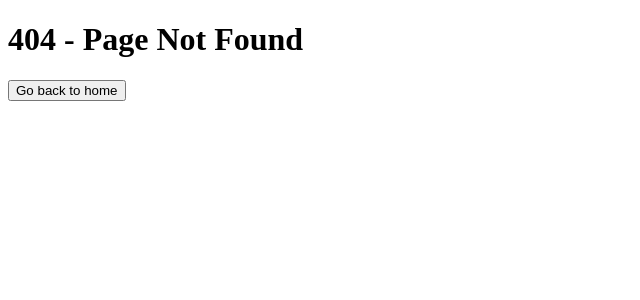
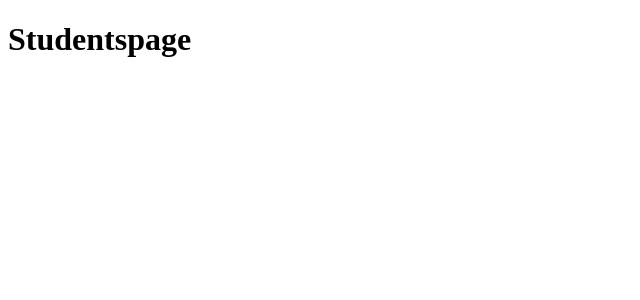
Before and after one commit to abadrubioenrique/ob-first-commit, a React (Create React App) app: page /#/student in a window 1280 px wide. Before the commit this address had no page. Shown: the top 300 px of the page, without its empty margins (0-640 px from the left). Built offline with nearby package versions, Linux system fonts and the light colour scheme.

Commit message:
Creacion de la pagina y enlace a rutas

```diff
--- a/src/App.js
+++ b/src/App.js
@@ -2,6 +2,7 @@ import Loginpage from "./pages/loginPage";
 import {  Route, Routes, Navigate, HashRouter  } from 'react-router-dom';
 import Userspage from "./pages/usersPage";
 import Notfoundpage from "./pages/404";
+import Studentpage from "./pages/studentPage";
 
 function App() {
   return (
@@ -10,6 +11,7 @@ function App() {
   <Route path="*" element={<Notfoundpage/>} />
     <Route path="/login" element={<Loginpage/>} />
     <Route path="/users" element={<Userspage/>}/>
+    <Route path="/student" element={<Studentpage/>}/>
     <Route path="/" element={<Navigate replace to="/login" />} />
   </Routes>
 </HashRouter>
--- /dev/null
+++ b/src/pages/studentPage.jsx
@@ -0,0 +1,11 @@
+import React from 'react';
+
+const Studentpage = () => {
+    return (
+        <div>
+            <h1>Studentspage</h1>
+        </div>
+    );
+}
+
+export default Studentpage;
--- a/src/pages/usersPage.jsx
+++ b/src/pages/usersPage.jsx
@@ -1,4 +1,5 @@
 import { useState, useEffect } from 'react';
+import { Link } from 'react-router-dom';
 import { LEVELS } from '../models/faceToFace-enum';
 import { Student } from '../models/student.class';
 import '../styles/users.scss';
@@ -36,7 +37,7 @@ const Userspage  = ()=> {
                     <div className='user-icon'>
                         <h1>NA</h1>
                     </div>
-                    <div className='name'>UserName
+                    <div className='name'><Link to="/student">UserName</Link>
                     </div>
                     <i className="bi bi-chevron-down dropDown"></i>
                 </div>
--- a/src/styles/users.scss
+++ b/src/styles/users.scss
@@ -51,6 +51,10 @@
             line-height: 160%;
             letter-spacing: 0.005em;
             font-feature-settings: 'pnum' on, 'lnum' on;
+            a{
+                text-decoration: none;
+                color: $grey-black;
+            }
         }
 
         .user-icon{
```
